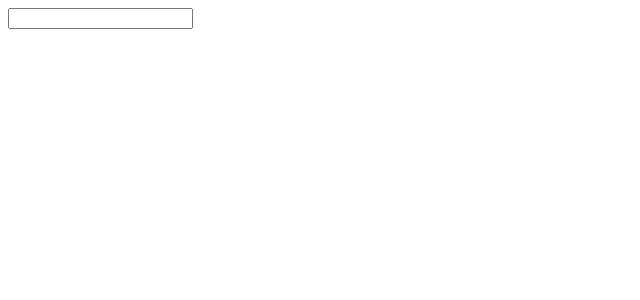
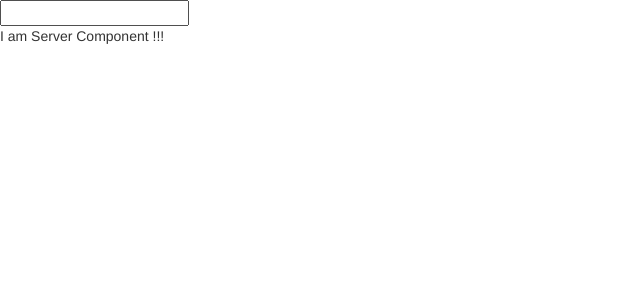
Before and after one commit to faizandroid01/AngularProjects, an Angular app in the folder first-ang-project/: page / in a window 1280 px wide. Shown: the top 300 px of the page, without its empty margins (0-640 px from the left). Built offline with nearby package versions, Linux system fonts and the light colour scheme.

Commit message:
New component is added and registered in App module

```diff
--- a/first-ang-project/angular.json
+++ b/first-ang-project/angular.json
@@ -24,6 +24,7 @@
               "src/assets"
             ],
             "styles": [
+              "node_modules/bootstrap/dist/css/bootstrap.min.css",
               "src/styles.css"
             ],
             "scripts": []
--- a/first-ang-project/package.json
+++ b/first-ang-project/package.json
@@ -19,6 +19,7 @@
     "@angular/platform-browser": "~8.2.4",
     "@angular/platform-browser-dynamic": "~8.2.4",
     "@angular/router": "~8.2.4",
+    "bootstrap": "^3.4.1",
     "rxjs": "~6.4.0",
     "tslib": "^1.10.0",
     "zone.js": "~0.9.1"
--- a/first-ang-project/src/app/app.component.html
+++ b/first-ang-project/src/app/app.component.html
@@ -3,3 +3,7 @@
   <input type="text" [(ngModel)]="name" >
   {{name}}
 </div>
+
+
+
+<app-server></app-server>
--- a/first-ang-project/src/app/app.module.ts
+++ b/first-ang-project/src/app/app.module.ts
@@ -3,10 +3,11 @@ import { NgModule } from '@angular/core';
 
 import { AppComponent } from './app.component';
 import {FormsModule} from '@angular/forms';
+import {ServerComponent} from './server/server.component';
 
 @NgModule({
   declarations: [
-    AppComponent
+    AppComponent, ServerComponent
   ],
     imports: [
         BrowserModule,
--- /dev/null
+++ b/first-ang-project/src/app/server/server.component.html
@@ -0,0 +1 @@
+<p>  I am Server Component !!! </p>
```
Also changed, not shown: first-ang-project/src/app/server/server.component.ts (added, +9 -0 lines), 1 other file (tests, documents, lock files or other folders).
